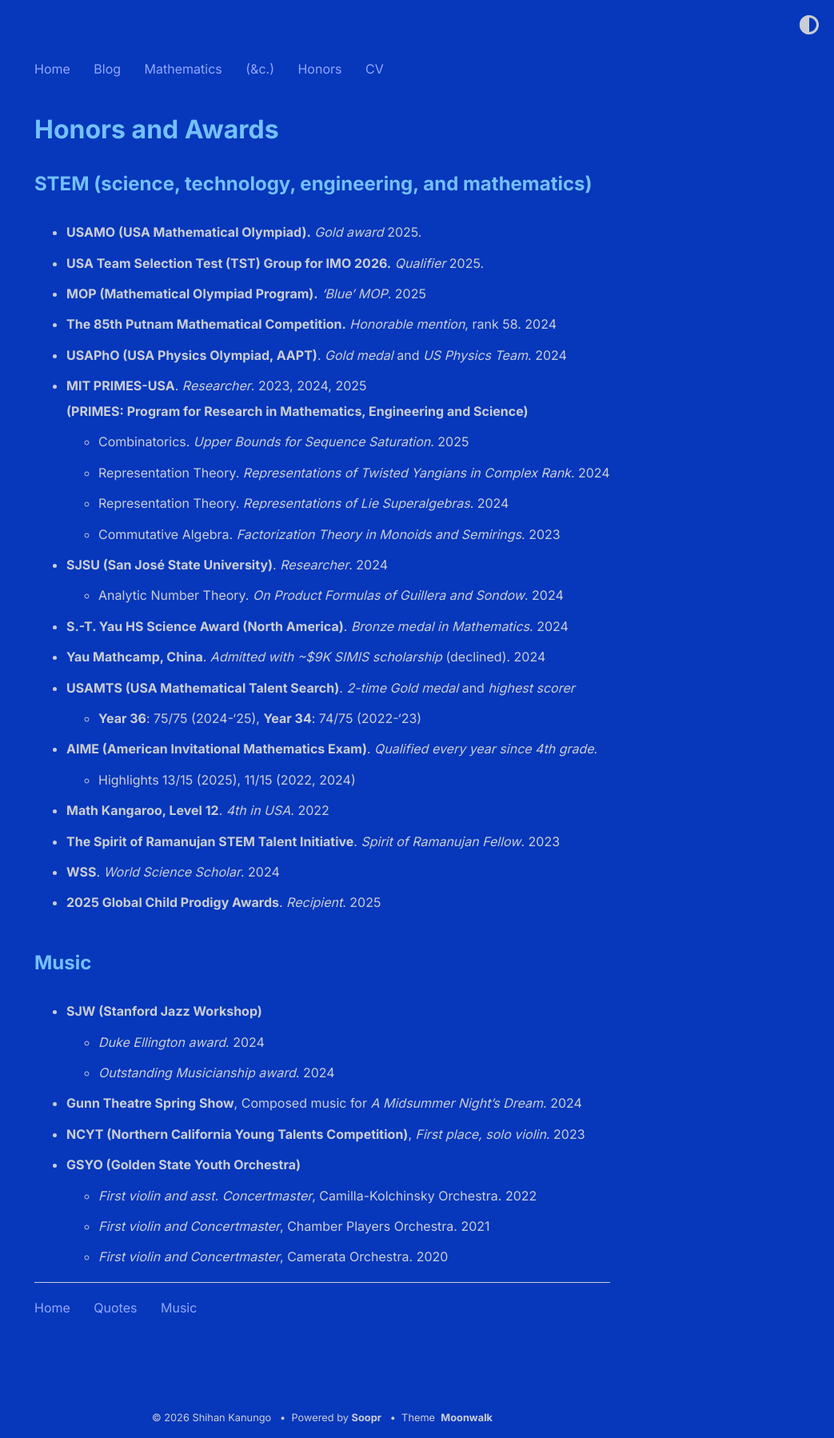
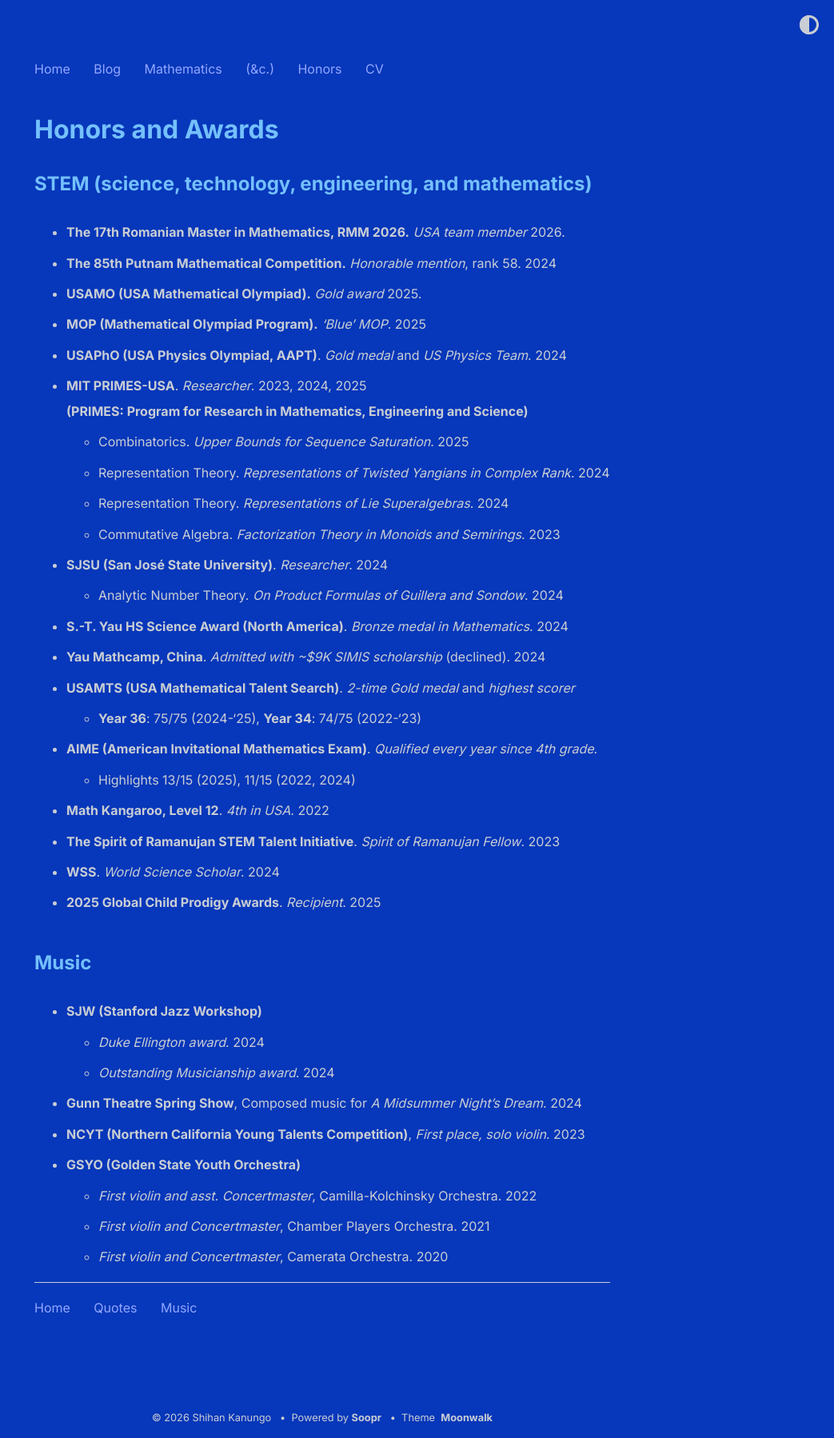
Before and after one commit to shihankanungo/shihankanungo.github.io, a Jekyll site: the page built from honors.md, in a window 1280 px wide. Shown: the whole page at 80% size, without its empty margins (237-1280 px from the left). Built offline with Jekyll 4.4.1, drawn with Linux system fonts in a browser that asks for light colours.

Commit message:
Update honors.md

```diff
--- a/honors.md
+++ b/honors.md
@@ -5,10 +5,10 @@ title: Honors and Awards
 
 ## STEM (science, technology, engineering, and mathematics)
 
+- **The 17th Romanian Master in Mathematics, RMM 2026.** *USA team member* 2026.
+- **The 85th Putnam Mathematical Competition.** *Honorable mention*, rank 58. 2024
 - **USAMO (USA Mathematical Olympiad).** *Gold award* 2025.
-- **USA Team Selection Test (TST) Group for IMO 2026.** *Qualifier* 2025.
 - **MOP (Mathematical Olympiad Program).** *'Blue' MOP*. 2025
-- **The 85th Putnam Mathematical Competition.** *Honorable mention*, rank 58. 2024
 - **USAPhO (USA Physics Olympiad, AAPT)**. *Gold medal* and *US Physics Team*. 2024
 - **MIT PRIMES-USA**. *Researcher*. 2023, 2024, 2025 <br> **(PRIMES: Program for Research in Mathematics, Engineering and Science)**
   - Combinatorics. *Upper Bounds for Sequence Saturation*. 2025
```
